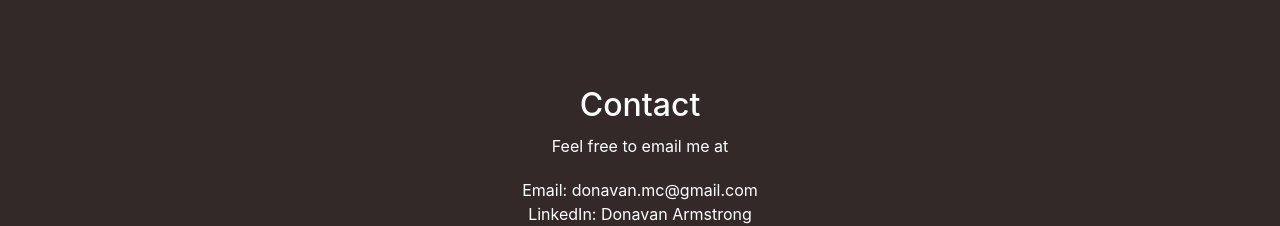
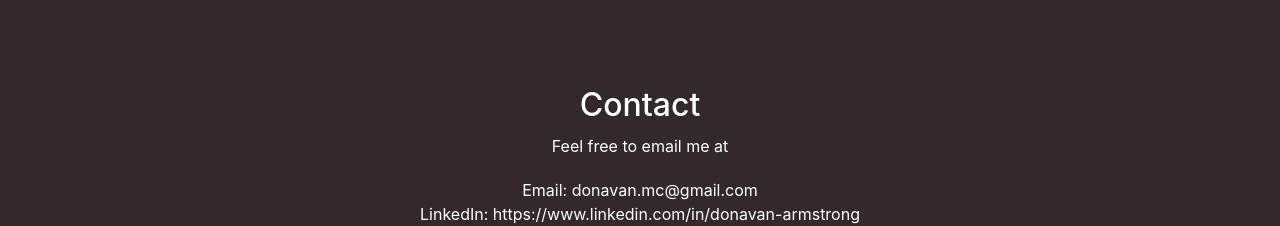
Before and after one commit to donavan2175/myPortfolio, a plain HTML site: page index.html in a window 1280 px wide. Shown: the part 1893-2119 px from the top of the page. Drawn offline with nearby package versions, Linux system fonts and the light colour scheme.

Commit message:
Update index.html

```diff
--- a/index.html
+++ b/index.html
@@ -162,7 +162,7 @@
             <h2 class="text-white">Contact</h2>
             <p class="text-white"> Feel free to email me at</p>
             <span class="text-white">Email: donavan.mc@gmail.com</span><br>
-            <span class="text-white">LinkedIn: Donavan Armstrong</span><br>
+            <span class="text-white">LinkedIn: https://www.linkedin.com/in/donavan-armstrong</span><br>
         </div>
 
     </main>
```
